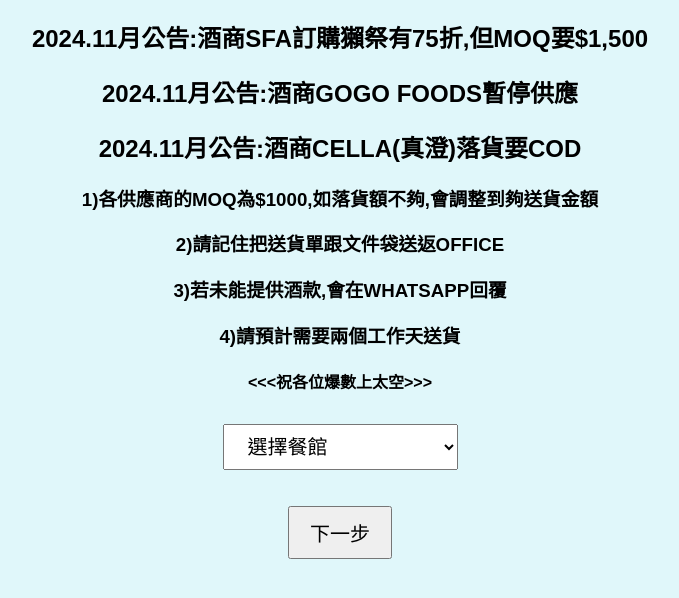
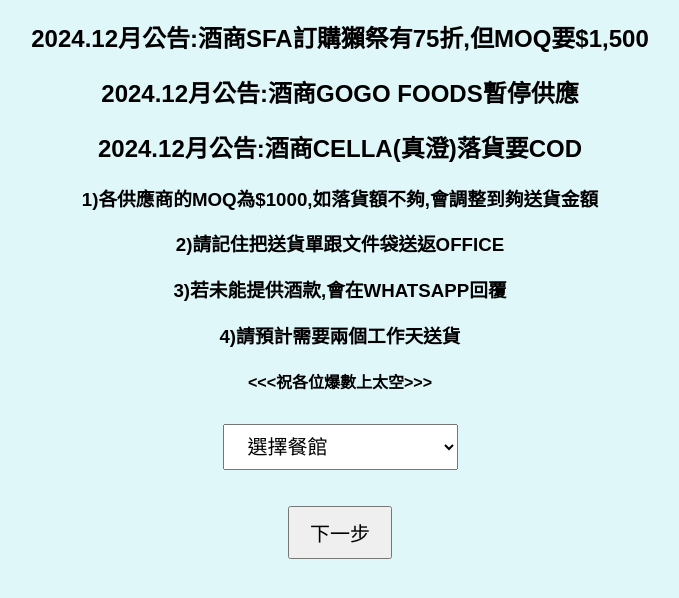
Before and after one commit to Lubuds-Sake/lubuds-sake.github.io, a plain HTML site: page index.html in a window 1280 px wide. Shown: the part 128-726 px from the top of the page, without its empty margins (300-979 px from the left). Drawn offline with Linux system fonts and the light colour scheme.

Commit message:
Update index.html

```diff
--- a/index.html
+++ b/index.html
@@ -39,9 +39,9 @@
 
 <!-- Restaurant Selection -->
 <div id="step1">
-<h2>2024.11月公告:酒商SFA訂購獺祭有75折,但MOQ要$1,500</h2>
-    <h2>2024.11月公告:酒商GOGO FOODS暫停供應</h2>
-<h2>2024.11月公告:酒商CELLA(真澄)落貨要COD</h2>
+<h2>2024.12月公告:酒商SFA訂購獺祭有75折,但MOQ要$1,500</h2>
+    <h2>2024.12月公告:酒商GOGO FOODS暫停供應</h2>
+<h2>2024.12月公告:酒商CELLA(真澄)落貨要COD</h2>
     <h3>1)各供應商的MOQ為$1000,如落貨額不夠,會調整到夠送貨金額</h3>
     <h3>2)請記住把送貨單跟文件袋送返OFFICE</h3>
     <h3>3)若未能提供酒款,會在WHATSAPP回覆</h3>
```
